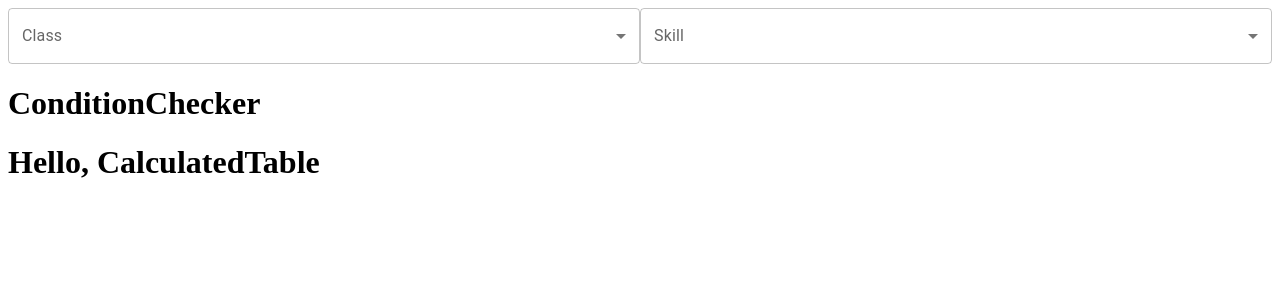
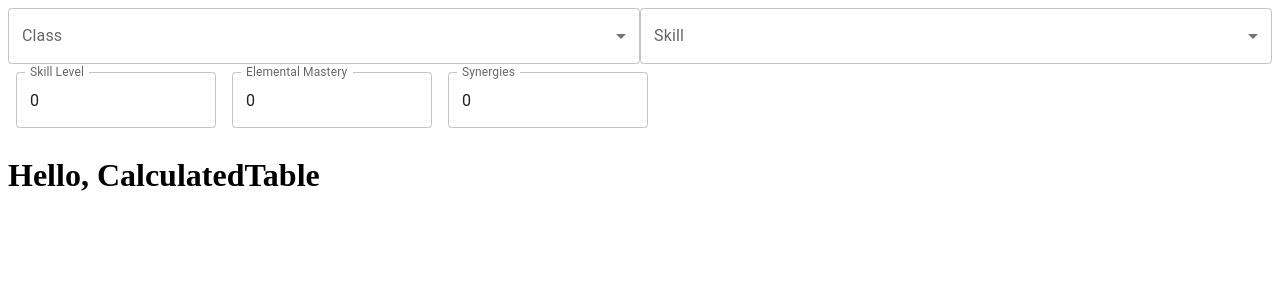
Before and after one commit to kyhong222/pd2-charm-calculator, a React (Create React App) app: page / in a window 1280 px wide. Shown: the top 300 px of the page. Built offline with nearby package versions, Linux system fonts and the light colour scheme.

Commit message:
feature: condition checker

```diff
--- a/src/Components/ConditionChecker.js
+++ b/src/Components/ConditionChecker.js
@@ -1,7 +1,62 @@
 import React from "react";
+import TextField from "@mui/material/TextField";
+import Box from "@mui/material/Box";
 
 function ConditionChecker(props) {
-  return <h1>ConditionChecker</h1>;
+  const [baseSkillLevel, setBaseSkillLevel] = React.useState(0);
+  const [baseMastery, setBaseMastery] = React.useState(0);
+  const [baseSynergies, setSynergiesMastery] = React.useState(0);
+
+  const baseSkillChange = (event) => {
+    setBaseSkillLevel(event.target.value);
+  };
+  const baseMasteryChange = (event) => {
+    setBaseMastery(event.target.value);
+  };
+  const baseSynergiesChange = (event) => {
+    setSynergiesMastery(event.target.value);
+  };
+  return (
+    <Box
+      component="form"
+      sx={{
+        "& .MuiTextField-root": { m: 1, width: "25ch" },
+      }}
+      noValidate
+      autoComplete="off"
+    >
+      <TextField
+        id="filled-skill-level"
+        label="Skill Level"
+        type="number"
+        InputLabelProps={{
+          shrink: true,
+        }}
+        value={baseSkillLevel}
+        onChange={baseSkillChange}
+      />
+      <TextField
+        id="filled-elemental-mastery"
+        label="Elemental Mastery"
+        type="number"
+        InputLabelProps={{
+          shrink: true,
+        }}
+        value={baseMastery}
+        onChange={baseMasteryChange}
+      />
+      <TextField
+        id="filled-synergies"
+        label="Synergies"
+        type="number"
+        InputLabelProps={{
+          shrink: true,
+        }}
+        value={baseSynergies}
+        onChange={baseSynergiesChange}
+      />
+    </Box>
+  );
 }
 
 export default ConditionChecker;
```
